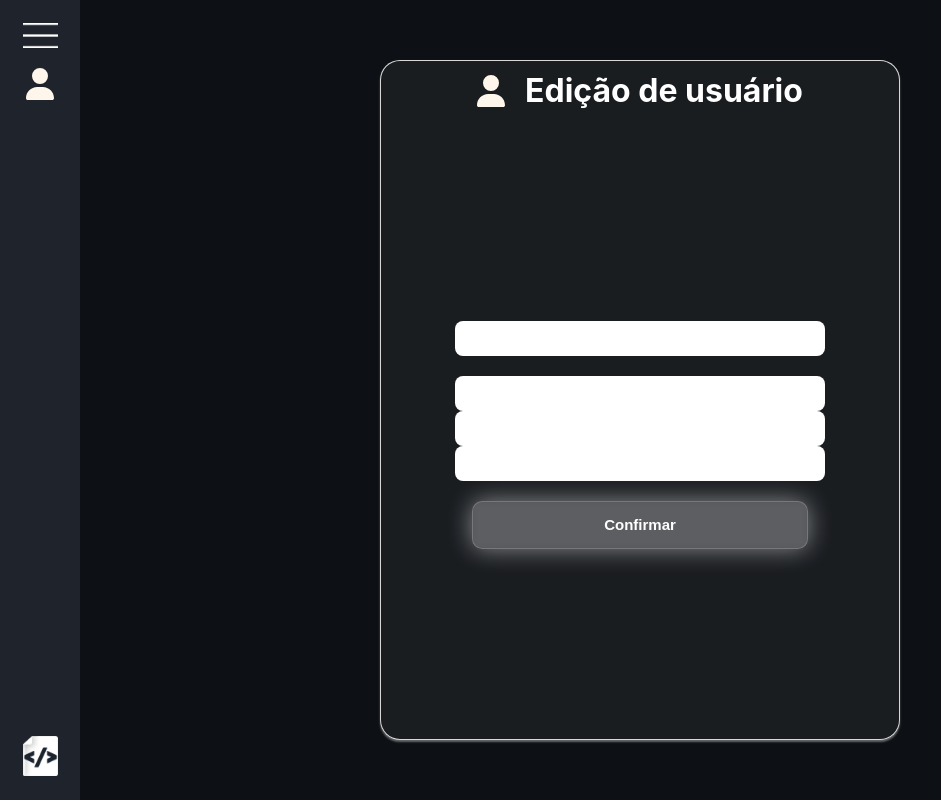
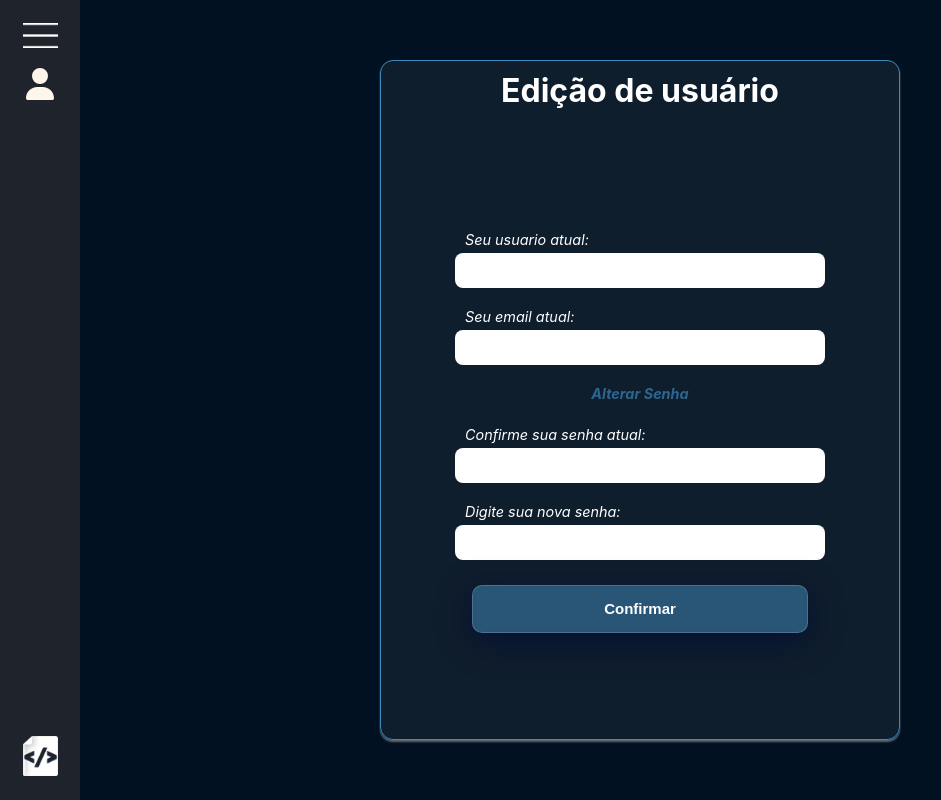
Before and after one commit to thiagoulloa/LEIA, a React (Create React App) app in the folder project-leia/: page /edituserPage in a window 1280 px wide. Shown: the whole page, without its empty margins (0-941 px from the left). Built offline with nearby package versions, Linux system fonts and the light colour scheme; the HTML template or start-up script is replaced by a standard one.

Commit message:
edituserPage 100% feita pós destruição

```diff
--- a/project-leia/src/pages/edituserPage/index.js
+++ b/project-leia/src/pages/edituserPage/index.js
@@ -18,26 +18,62 @@ function EditUserPage() {
       <SideMenu state={state} />
       <div className="containerFormm">
         <div className="userEditContainer">
-          <FontAwesomeIcon className="ft" icon={faUser} />
           <h1 id="user-edit-title">Edição de usuário</h1>
         </div>
 
         <div className="align-center">
           <Formik initialValues={{}}>
             <Form className="useredit-form">
+              <div className="inputs">
                 <div className="usuarioEmail">
-                <Field type="text" name="username" className="usuarioInput" />
+                  <div className="conjunto">
+                    <div className="alignLeft">
+                      <label className="labels">Seu usuario atual: </label>
+                    </div>
+                    <Field type="text" name="username" className="InputsED" />
+                  </div>
+                  <div className="conjunto">
+                    <div className="alignLeft">
+                      <label className="labels">Seu email atual: </label>
+                    </div>
+                    <Field type="text" name="email" className="InputsED" />
+                  </div>
+                </div>
 
-                <Field type="text" name="email" className="emailInput" />
+                <label className="alterarLBL">Alterar Senha</label>
+
+                <div className="senhas">
+                  <div className="conjunto">
+                    <div className="alignLeft">
+                      <label className="labels">
+                        Confirme sua senha atual:{" "}
+                      </label>
                     </div>
-              <Field type="password" name="senhaAT" className="senhaATInput" />
+
+                    <Field
+                      type="password"
+                      name="senhaAT"
+                      className="InputsED"
+                    />
+                  </div>
+
                   <ErrorMessage
                     name="password"
                     component="div"
                     className="error-message"
                   />
-
-              <Field type="password" name="novaSenha" className="senhaInput" />
+                  <div className="conjunto">
+                    <div className="alignLeft">
+                      <label className="labels">Digite sua nova senha: </label>
+                    </div>
+                    <Field
+                      type="password"
+                      name="novaSenha"
+                      className="InputsED"
+                    />
+                  </div>
+                </div>
+              </div>
               <ErrorMessage
                 name="confirmedpassword"
                 component="div"
--- a/project-leia/src/pages/edituserPage/style.css
+++ b/project-leia/src/pages/edituserPage/style.css
@@ -4,7 +4,7 @@
   justify-content: center;
   height: 100vh;
   width: 100%;
-  background-color: #0d1014;
+  background-color: #021121;
 }
 
 .containerFormm {
@@ -15,13 +15,14 @@
   align-items: center;
   gap: 40px;
   display: flex;
-  border-radius: 20px;
+  border-radius: 13px;
   overflow: hidden;
+  background-color: #151a21;
   background: rgba(255, 255, 255, 0.055);
   box-shadow: 0 2px 2px 0 rgba(255, 255, 255, 0.37);
   backdrop-filter: blur(3.5px);
   -webkit-backdrop-filter: blur(3.5px);
-  border: 1px solid rgba(255, 255, 255, 0.829);
+  border: 1px solid #3c8bc3;
   z-index: 999;
 }
 
@@ -37,40 +38,30 @@
   color: white;
 }
 
-.emailInput {
-  width: 370px;
-  height: 35px;
-  background-color: #ffffff;
-  border-radius: 0.5rem;
-  padding: 0 1rem;
-  border: 2px solid transparent;
-  font-size: 1rem;
-}
-
-.emailLBL {
+.labels {
   left: 10vh;
   display: block;
   margin-bottom: 0.3rem;
   font-size: 0.9rem;
   color: #ffffff;
+  font-style: italic;
 }
 
-.usuarioInput {
-  width: 370px;
-  height: 35px;
-  background-color: #ffffff;
-  border-radius: 0.5rem;
-  padding: 0 1rem;
-  border: 2px solid transparent;
-  font-size: 1rem;
-}
-
-.usuarioLBL {
-  left: 10vh;
+.alterarLBL {
+  font-weight: bold;
   display: block;
   margin-bottom: 0.3rem;
   font-size: 0.9rem;
-  color: #ffffff;
+  color: #3c8bc3a8;
+  font-style: italic;
+}
+
+.inputs {
+  gap: 20px;
+  display: flex;
+  justify-content: center;
+  align-items: center;
+  flex-direction: column;
 }
 
 .usuarioEmail {
@@ -81,48 +72,15 @@
   flex-direction: column;
 }
 
-.useredir-form {
+.senhas {
   gap: 20px;
-  display: flex;
   justify-content: center;
   align-items: center;
+  display: flex;
   flex-direction: column;
 }
 
-.senhaAT {
-  margin: 0px;
-}
-
-.senha {
-  margin: 0px;
-}
-.senhas {
-  gap: 30px;
-  display: flex;
-  flex-direction: column;
-  align-items: center;
-  justify-content: center;
-}
-.senhaATInput {
-  width: 370px;
-  height: 35px;
-  gap: 20px;
-  background-color: #ffffff;
-  border-radius: 0.5rem;
-  padding: 0 1rem;
-  border: 2px solid transparent;
-  font-size: 1rem;
-}
-
-.senhaATLBL {
-  left: 10vh;
-  display: block;
-  margin-bottom: 0.3rem;
-  font-size: 0.9rem;
-  color: #ffffff;
-}
-
-.senhaInput {
+.InputsED {
   width: 370px;
   height: 35px;
   background-color: #ffffff;
@@ -131,36 +89,6 @@
   border: 2px solid transparent;
   font-size: 1rem;
   gap: 20px;
-}
-
-.senhaLBL {
-  left: 10vh;
-  display: block;
-  margin-bottom: 0.3rem;
-  font-size: 0.9rem;
-  color: #ffffff;
-}
-
-.cima {
-  flex-direction: column;
-  display: flex;
-  gap: 15px;
-}
-
-.FnAlt {
-  align-items: center;
-  justify-content: center;
-  display: flex;
-  width: 55vh;
-  height: 0.1px;
-  background-color: #ffffff00;
-  padding: 2px;
-}
-
-.Alt {
-  margin-bottom: 0.3rem;
-  font-size: 0.9rem;
-  color: #ffffff;
 }
 
 .alignLeft {
@@ -174,33 +102,26 @@
 .BTNalteracao {
   width: 42vh;
   height: 6vh;
-  margin: 20px;
+  margin: 25px;
   border-radius: 10px;
   border: none;
   font-weight: bold;
   backdrop-filter: blur(7px);
   background: transparent;
-  background: rgba(255, 255, 255, 0.25);
-  box-shadow: 0 8px 32px 0 rgba(31, 38, 135, 0.37);
+  background: #3c8bc375;
+  box-shadow: 0 8px 32px 0 #051133;
   backdrop-filter: blur(3.5px);
   -webkit-backdrop-filter: blur(3.5px);
   border: 1px solid rgba(255, 255, 255, 0.18);
   color: white;
-  box-shadow: 0 0 25px rgba(255, 255, 255, 0.493);
   font-size: 15px;
   transition: 0.3s;
 }
 
 .BTNalteracao:hover {
   cursor: pointer;
-  box-shadow: 0 0 3px rgb(255, 255, 255), 0 0 22px rgb(110, 110, 110),
-    0 0 47px rgb(206, 206, 206), 0 0 100px rgb(131, 131, 131);
+  box-shadow: 0 8px 32px 0 #3c8bc3;
   height: 7vh;
   width: 44vh;
   font-size: 17px;
 }
-
-.BTNlbl {
-  font-size: medium;
-  color: 151a21d7;
-}
```
Lines whose indentation alone changed are shown as unchanged.
